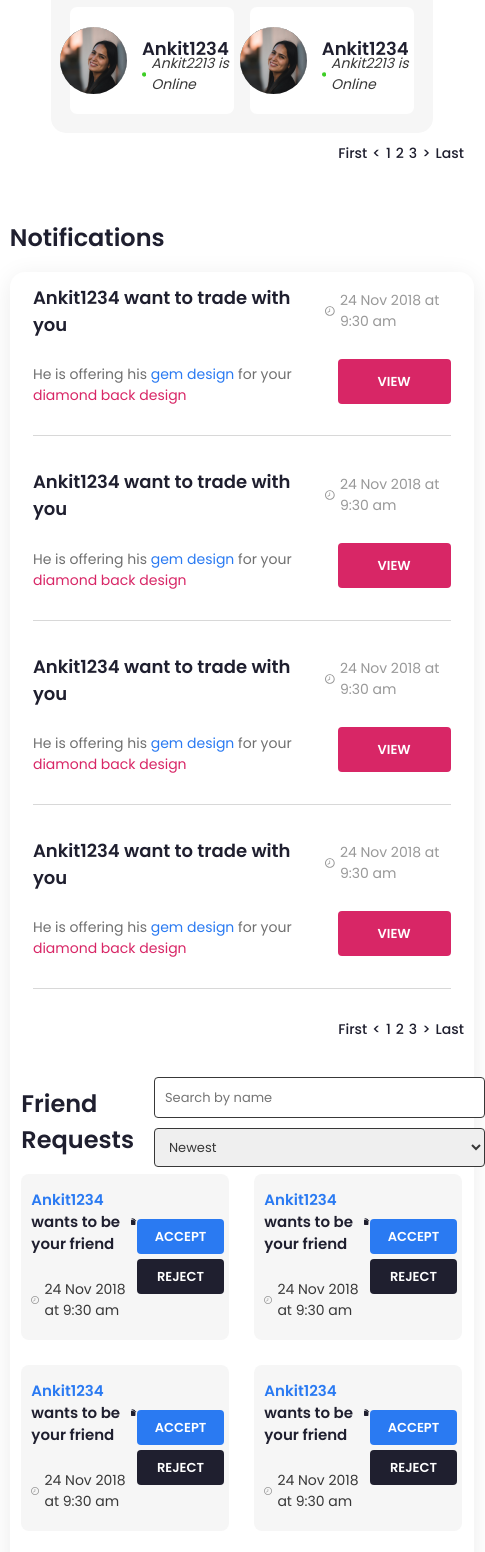
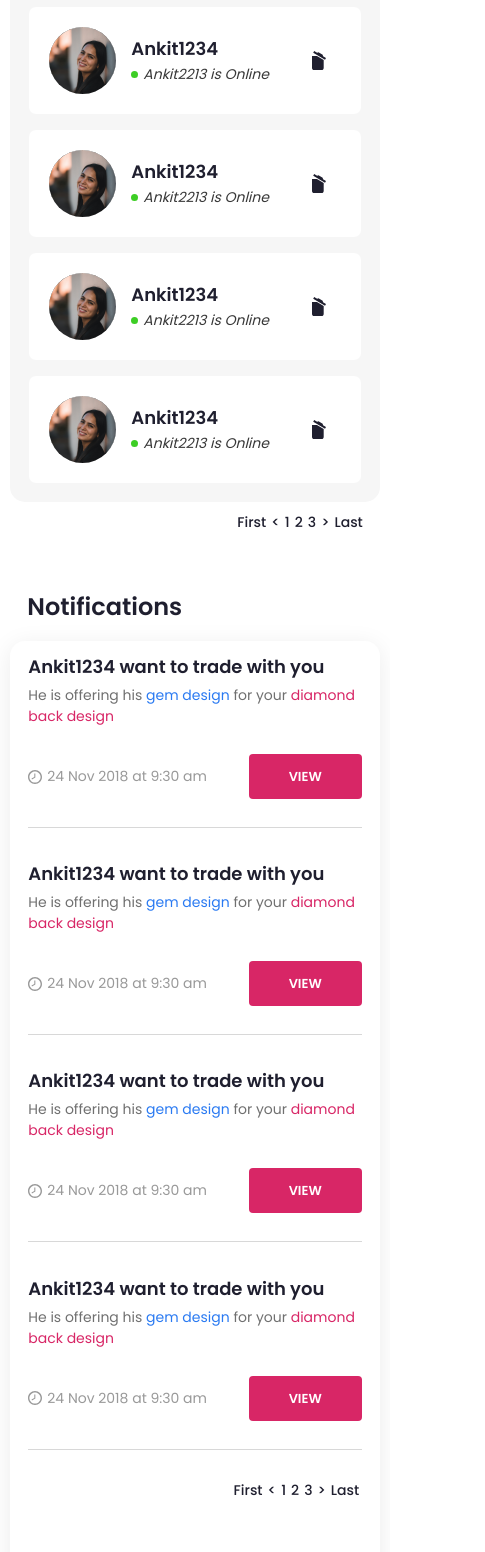
Before and after one commit to sourabhbucha/saurabh_task, a React (Create React App) app: page / in a window 390 px wide. Shown: the part 400-1952 px from the top of the page, 485 px wide, since content can reach past the window. Built offline with nearby package versions, Linux system fonts and the light colour scheme.

Commit message:
FriendsNotification

```diff
--- a/src/components/FriendsNotification/FriendsNotifications.css
+++ b/src/components/FriendsNotification/FriendsNotifications.css
@@ -2,8 +2,10 @@
   display: grid;
   grid-template-columns: 450px 2fr;
   width: 95vw;
+  max-width: 1600px;
   grid-gap: 30px;
   margin: auto;
+  margin-top: 50px;
 }
 
 .friends {
@@ -13,7 +15,6 @@
   align-content: flex-start;
 }
 .friends-flex-options {
-  width: 440px;
   display: flex;
   justify-content: center;
   align-content: center;
@@ -44,10 +45,11 @@
   height: max-content;
   padding: 5px 20px;
   margin-right: 0;
+  max-width: 150px;
 }
 
 .friends-list {
-  width: max-content;
+  width: 90%;
   display: flex;
   flex-direction: column;
   justify-content: center;
@@ -59,7 +61,7 @@
 }
 
 .friend {
-  width: 402px;
+  width: 100%;
   height: 107px;
   background: #ffffff;
   border-radius: 7px;
@@ -125,6 +127,32 @@
   color: #1f1f2f;
   margin-left: 0;
   margin-right: auto;
+}
+
+.bottom-friend-nav {
+  grid-column: 1 / span 7;
+  padding: 10px;
+  display: flex;
+  gap: 5px;
+  justify-content: flex-end;
+  margin-right: 2%;
+}
+
+.bottom-noti-nav {
+  grid-column: 1 / span 7;
+  padding: 10px;
+  display: flex;
+  gap: 5px;
+  justify-content: flex-end;
+  margin-right: 3%;
+}
+.bottom-req-nav {
+  grid-column: 1 / span 7;
+  padding: 10px;
+  display: flex;
+  gap: 5px;
+  justify-content: flex-end;
+  margin-right: 2%;
 }
 
 .friend-nav {
@@ -253,7 +281,7 @@
   display: flex;
   background: #f6f6f6;
   border-radius: 8px;
-  padding: 5px;
+  padding: 13px 15px;
 }
 .title-friendrequest {
   display: flex;
@@ -276,6 +304,7 @@
   font-size: 15px;
   line-height: 22px;
   color: #1f1f2f;
+  justify-content: flex-end;
 }
 
 .timestamp-friendrequest {
@@ -330,8 +359,14 @@
   border-radius: 4px;
   margin: 0;
 }
+.Bottomgap {
+  height: 30px;
+}
 
 @media only screen and (max-width: 1400px) {
+  #Search-sort-friends {
+    display: none;
+  }
   .FriendsNotifications {
     display: grid;
     grid-template-columns: 1fr;
@@ -383,3 +418,100 @@
     align-items: center;
   }
 }
+
+@media only screen and (max-width: 700px) {
+  .friends-list {
+    margin: auto;
+    width: max-content;
+    display: grid;
+    grid-template-columns: 1fr;
+    justify-content: center;
+    align-content: center;
+    background: #f6f6f6;
+    border-radius: 15px;
+    gap: 16px;
+    padding: 19px;
+  }
+  .friends-flex-options {
+    width: 86vw;
+    margin: auto;
+  }
+  .friends-flex-options > h1 {
+    width: 50%;
+  }
+  .friends-flex-options > input {
+    width: min-content;
+  }
+  .friend {
+    width: 85vw;
+    height: 107px;
+    background: #ffffff;
+    border-radius: 7px;
+    display: flex;
+    justify-content: center;
+    align-items: center;
+  }
+  .requestgrid {
+    grid-template-columns: 1fr;
+  }
+  .notificationMsg {
+    flex-direction: column;
+  }
+
+  .title-notificationBox > h1 {
+    font-family: Poppins;
+    font-style: normal;
+    font-weight: 600;
+    font-size: 18px;
+    line-height: 27px;
+    color: #1f1f2f;
+    margin-bottom: 0;
+  }
+
+  .title-notificationBox > p {
+    font-family: Poppins;
+    font-style: normal;
+    font-weight: normal;
+    font-size: 14px;
+    line-height: 21px;
+    color: #707070;
+    margin-top: 5px;
+  }
+
+  .flex-notificationBox {
+    flex-direction: row;
+    justify-content: flex-start;
+    align-content: center;
+    margin-left: 0;
+    margin-right: auto;
+    width: 100%;
+  }
+  .timestamp {
+    margin-left: 0;
+    margin-right: auto;
+  }
+  .flex-notificationBox > p {
+    margin-right: 0;
+    margin-left: auto;
+  }
+  .friendrequest {
+    flex-direction: column;
+  }
+  .title-flex-friendrequest {
+    gap: 20px;
+  }
+  .title-flex-friendrequest > h1 {
+    margin-bottom: 0;
+  }
+
+  .timestamp-friendrequest {
+    margin-top: 0;
+  }
+
+  .flex-friendrequest {
+    margin-top: 10px;
+    flex-direction: row;
+    margin-left: 0;
+    margin-right: auto;
+  }
+}
--- a/src/components/FriendsNotification/FriendsNotifications.js
+++ b/src/components/FriendsNotification/FriendsNotifications.js
@@ -84,7 +84,7 @@ function FriendsNotifications() {
                     <Friend />
                     <Friend />
                 </div>
-                <div className="bottom-view-nav">
+                <div className="bottom-req-nav">
                     <a href="" className="friend-nav">First</a>
                     <a href="" className="friend-nav">{'<'}</a>
                     <a href="" className="friend-nav">1</a>
@@ -105,7 +105,7 @@ function FriendsNotifications() {
                     <NotificationMsg />
                     <NotificationMsg />
                     <NotificationMsg />
-                    <div className="bottom-view-nav">
+                    <div className="bottom-noti-nav">
                         <a href="" className="friend-nav">First</a>
                         <a href="" className="friend-nav">{'<'}</a>
                         <a href="" className="friend-nav">1</a>
@@ -118,7 +118,7 @@ function FriendsNotifications() {
                     <div className="friendRequest">
                         <div className="flex-friendRequest">
                             <h1 className="title">Friend Requests</h1>
-                            <div className="group">
+                            <div className="group" id="Search-sort-friends">
                                 <input type="text" className="search" placeholder="Search by name" />
                                 <select className="sort">
                                     <option value="C++">Newest</option>
@@ -135,7 +135,7 @@ function FriendsNotifications() {
                             <FriendRequest />
                         </div>
 
-                        <div className="bottom-view-nav">
+                        <div className="bottom-noti-nav">
                             <a href="" className="friend-nav">First</a>
                             <a href="" className="friend-nav">{'<'}</a>
                             <a href="" className="friend-nav">1</a>
@@ -147,6 +147,9 @@ function FriendsNotifications() {
                     </div>
                 </div>
             </div>
+            <div className="Bottomgap">
+
+            </div>
         </div>
     )
 }
```
